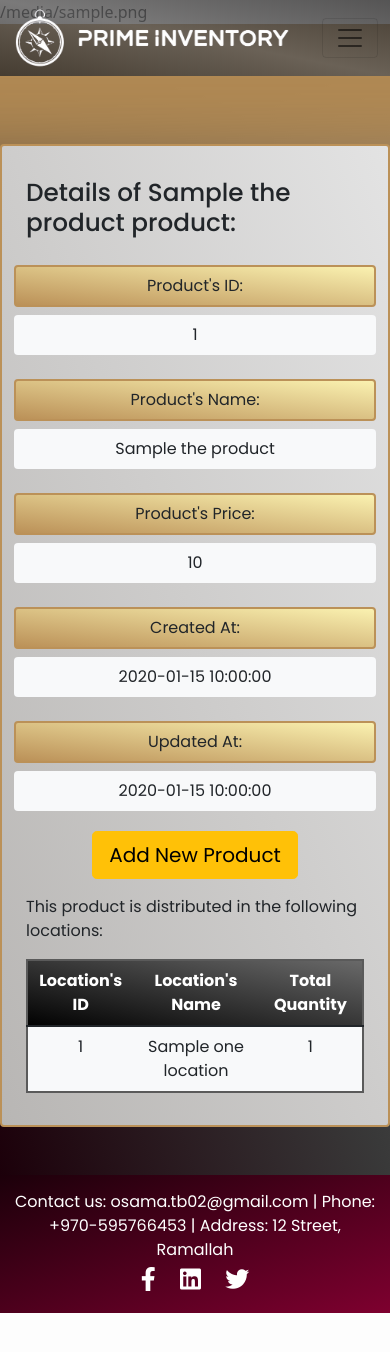
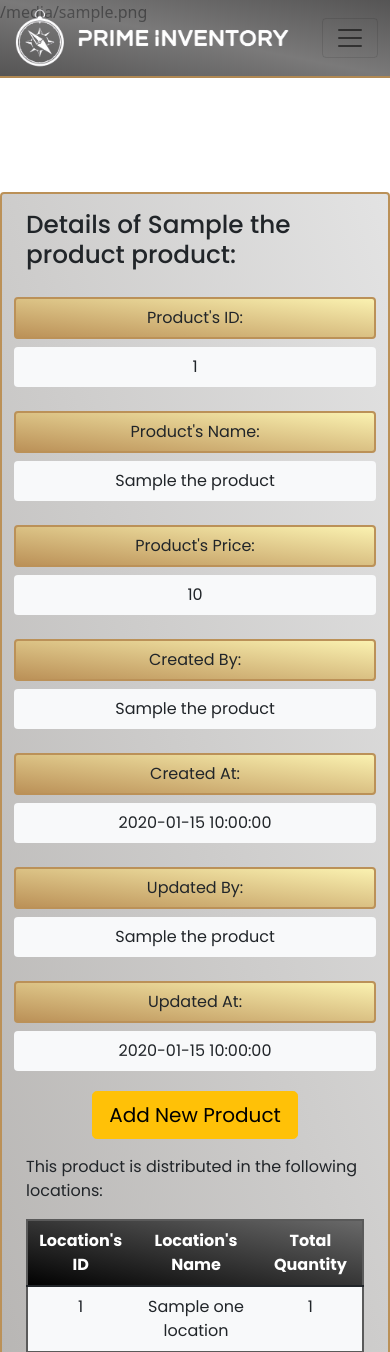
Before and after one commit to OsamaTbaileh/PrimeInventory, a Flask app: template templates/products/view_product.html in a window 390 px wide. Shown: the top 1352 px of the page. Before the commit the page ends 1313 px from the top, so only its background shows below. Run offline with Flask 3, Linux system fonts and the light colour scheme; the template is opened without the code that fills it: most values are stand-ins (such as "Sample title", 1, 10 or a date in 2020).

Commit message:
refactor: add creation & updation users

```diff
--- a/templates/products/view_product.html
+++ b/templates/products/view_product.html
@@ -1,41 +1,56 @@
 {% include 'general/header.html' %}
 
-<div class="general-body min-vh-100">
-    <div class="container col-lg-10 px-4 py-3 mx-auto mb-5 form-style rounded form-body">
-        <h2 class="py-3">Details of {{the_product[0].name}} product:</h2>
+
+<div class="mx-0 px-0 mw-100 my-5 pb-3 d-flex justify-content-center">
+    <div class="container col-lg-7 px-4 form-style rounded form-body">
+        <h2 class="py-3">Details of {{ the_product.name }} product:</h2>
 
         <div class="form-group row mb-3 justify-content-center">
             <label class="col-sm-2 col-form-label text-center golden-form-label rounded my-1 nowrap-text min-width-div">Product's ID:</label>
             <p class="col-sm-5 form-input-style text-center bg-light rounded my-1 py-2 mx-3 ">
-                {{the_product[0].product_id}}
+                {{ the_product.product_id }}
             </p>
         </div>
 
         <div class="form-group row mb-3 justify-content-center">
             <label class="col-sm-2 col-form-label text-center golden-form-label rounded my-1 nowrap-text min-width-div">Product's Name:</label>
             <p class="col-sm-5 form-input-style text-center bg-light rounded my-1 py-2 mx-3 ">
-                {{the_product[0].name}}
+                {{ the_product.name }}
             </p>
         </div>
 
         <div class="form-group row mb-3 justify-content-center">
             <label class="col-sm-2 col-form-label text-center golden-form-label rounded my-1 nowrap-text min-width-div">Product's Price:</label>
             <p class="col-sm-5 form-input-style text-center bg-light rounded my-1 py-2 mx-3 ">
-              {{the_product[0].price}}
+                {{ the_product.price }}
+            </p>
+        </div>
+
+        <div class="form-group row mb-3 justify-content-center">
+            <label class="col-sm-2 col-form-label text-center golden-form-label rounded my-1 nowrap-text min-width-div">Created By:</label>
+            <p class="col-sm-5 form-input-style text-center bg-light rounded my-1 py-2 mx-3 ">
+                {{ the_product.creator_full_name }}
             </p>
         </div>
 
         <div class="form-group row mb-3 justify-content-center">
             <label class="col-sm-2 col-form-label text-center golden-form-label rounded my-1 nowrap-text min-width-div">Created At:</label>
             <p class="col-sm-5 form-input-style text-center bg-light rounded my-1 py-2 mx-3 ">
-            {{the_product[0].created_at}}
+                {{ the_product.created_at }}
+            </p>
+        </div>
+
+        <div class="form-group row mb-3 justify-content-center">
+            <label class="col-sm-2 col-form-label text-center golden-form-label rounded my-1 nowrap-text min-width-div">Updated By:</label>
+            <p class="col-sm-5 form-input-style text-center bg-light rounded my-1 py-2 mx-3 ">
+                {{ the_product.updater_full_name }}
             </p>
         </div>
 
         <div class="form-group row mb-3 justify-content-center">
             <label class="col-sm-2 col-form-label text-center golden-form-label rounded my-1 nowrap-text min-width-div">Updated At:</label>
             <p class="col-sm-5 form-input-style text-center bg-light rounded my-1 py-2 mx-3 ">
-            {{the_product[0].updated_at}}
+                {{ the_product.updated_at }}
             </p>
         </div>
 
@@ -68,5 +83,4 @@
 </div>
 
 
-
 {%include 'general/footer.html'%}
```
Lines whose indentation alone changed are shown as unchanged.
